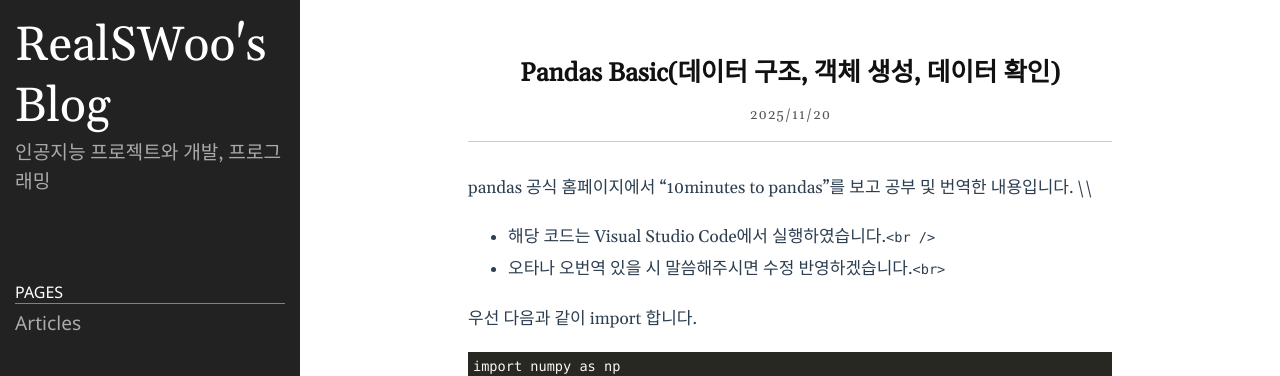
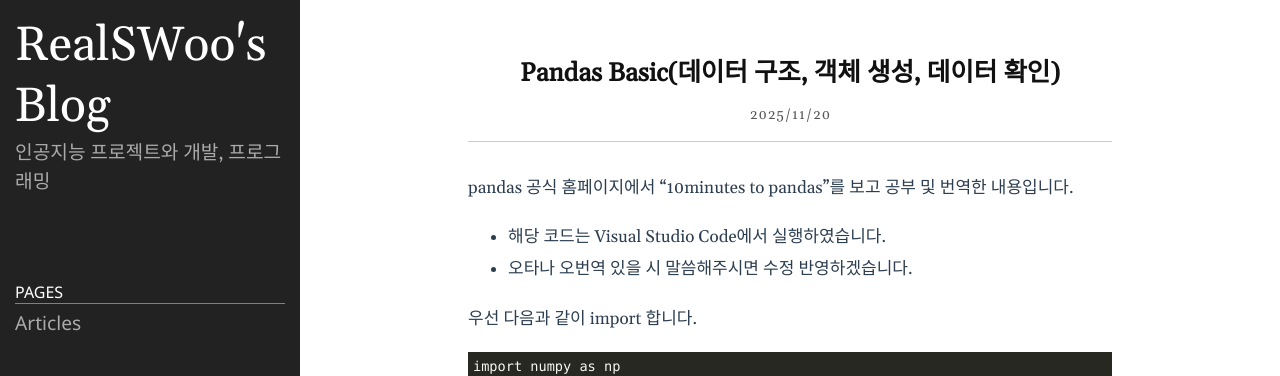
Before and after one commit to RealSWoo/RealSWoo.github.io, a Jekyll site: the page built from _posts/2025-11-21-Pandas_Basic.md, in a window 1280 px wide and 900 px high. Shown: the top 376 px of the window. Built offline with Jekyll 4.4.1, drawn with Linux system fonts in a browser that asks for light colours.

````diff
--- a/_posts/2025-11-21-Pandas_Basic.md
+++ b/_posts/2025-11-21-Pandas_Basic.md
@@ -4,12 +4,14 @@ title:  "Pandas Basic(데이터 구조, 객체 생성, 데이터 확인)"
 date:   2025-11-21 00:00:00 +0900
 categories: Pandas
 ---
-pandas 공식 홈페이지에서 "10minutes to pandas"를 보고 공부 및 번역한 내용입니다. \\\
+pandas 공식 홈페이지에서 "10minutes to pandas"를 보고 공부 및 번역한 내용입니다.
 
-* 해당 코드는 Visual Studio Code에서 실행하였습니다.`<br />`
-* 오타나 오번역 있을 시 말씀해주시면 수정 반영하겠습니다.`<br>`
+
+* 해당 코드는 Visual Studio Code에서 실행하였습니다.
+* 오타나 오번역 있을 시 말씀해주시면 수정 반영하겠습니다.
 
 우선 다음과 같이 import 합니다.
+
 
 ```ruby
 import numpy as np
````
